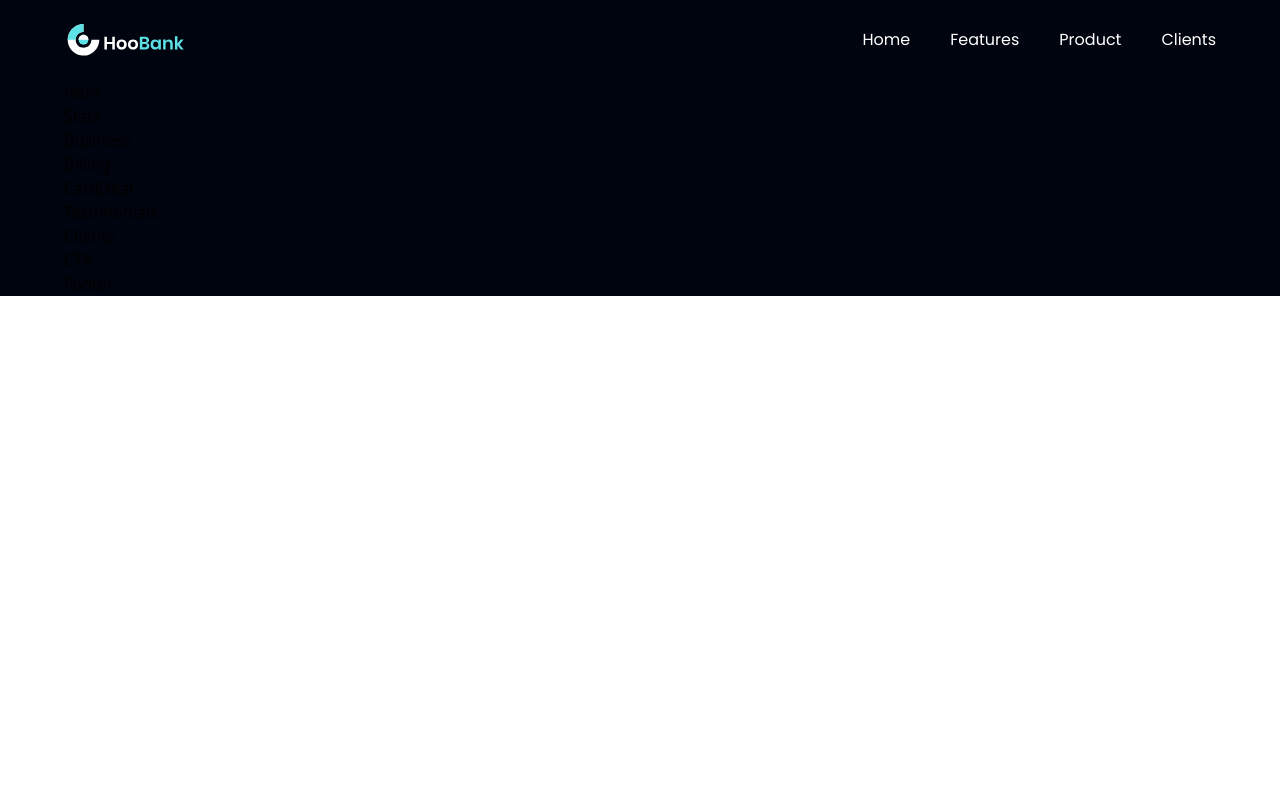
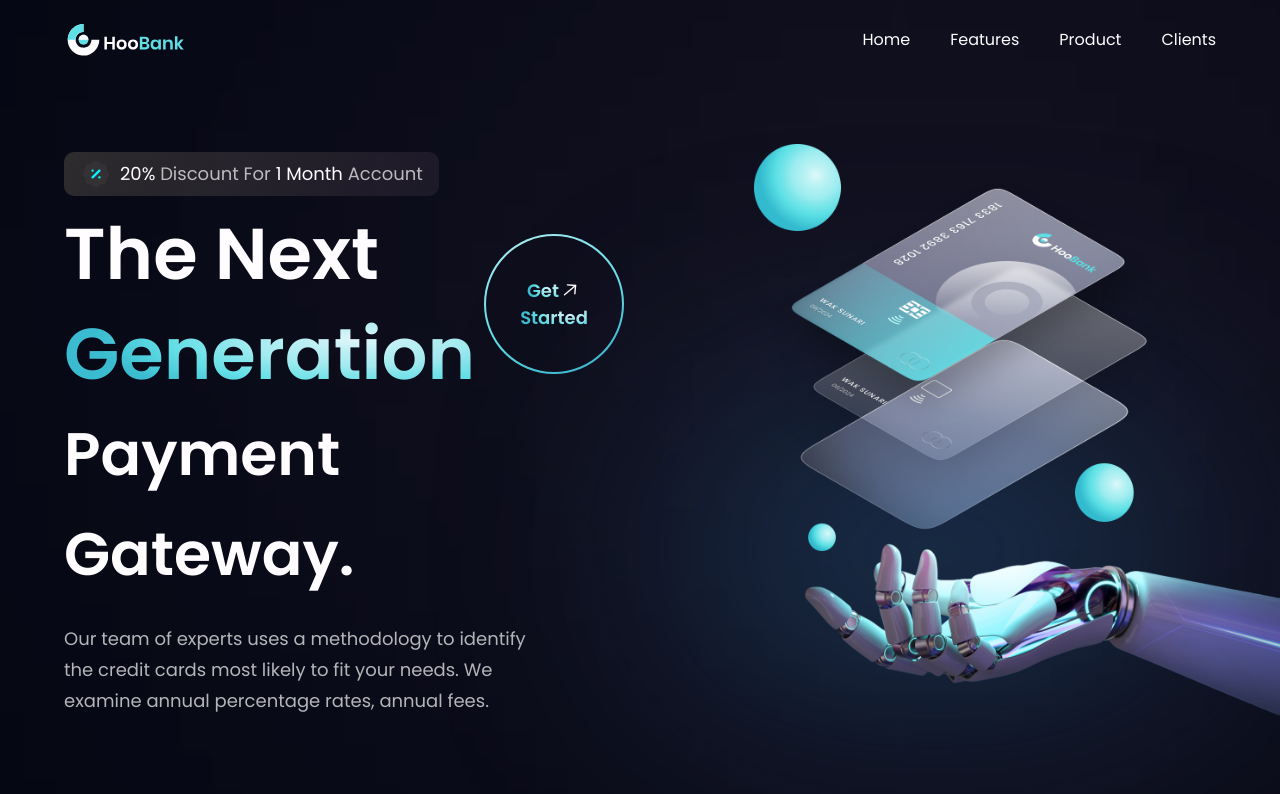
Before and after one commit to JaheimBrown/React-Bank-Website-TailwindCss, a React (Vite) app: page / in a window 1280 px wide. Shown: the top 794 px of the page. Built offline with nearby package versions, Linux system fonts and the light colour scheme.

Commit message:
Hero Section styling

```diff
--- a/src/App.jsx
+++ b/src/App.jsx
@@ -25,7 +25,7 @@ const App = () => (
     </div>
 
     {/* HERO SECTION */}
-    <div className={`bg-primary ${styles.paddingX} ${styles.flexStart}`}>
+    <div className={`bg-primary  ${styles.flexStart}`}>
       <div className={`${styles.boxWidth}`}>
         <Hero />
       </div>
--- a/src/components/GetStarted.jsx
+++ b/src/components/GetStarted.jsx
@@ -1,7 +1,27 @@
-import React from "react";
+import styles from "../style";
+import { arrowUp } from "../assets";
 
-const GetStarted = () => {
-  return <div>GetStarted</div>;
-};
+const GetStarted = () => (
+  <div
+    className={`${styles.flexCenter} w-[140px] h-[140px] rounded-full bg-blue-gradient p-[2px] cursor-pointer`}
+  >
+    <div
+      className={`${styles.flexCenter} flex-col bg-primary h-[100%] w-[100%] rounded-full`}
+    >
+      <div
+        className={`${styles.flexCenter} font-poppins text-[18px] font-semibold`}
+      >
+        <span className="text-gradient">Get</span>
+        <img src={arrowUp} alt="arrow h-[23px] w-[23px] object-contain" />
+      </div>
+
+      <div
+        className={`${styles.center} font-poppins text-[18px] font-semibold`}
+      >
+        <span className="text-gradient">Started</span>
+      </div>
+    </div>
+  </div>
+);
 
 export default GetStarted;
--- a/src/components/Hero.jsx
+++ b/src/components/Hero.jsx
@@ -1,7 +1,59 @@
-import React from "react";
+import styles from "../style";
+import { discount, robot } from "../assets";
+import GetStarted from "./GetStarted";
 
-const Hero = () => {
-  return <div>Hero</div>;
-};
+const Hero = () => (
+  <section id="home" className={`flex md:flex-row flex-col ${styles.paddingY}`}>
+    {/* Left Section */}
+    <div
+      className={`flex-1 ${styles.flexStart} flex-col xl:px-0 sm:px-16 px-6`}
+    >
+      <div className="flex flex-row items-center py-[6px] px-4 bg-discount-gradient rounded-[10px] mb-2">
+        <img src={discount} alt="discount" className="w-[32px] h-[32px]" />
+        <p className={`${styles.paragraph} ml-2`}>
+          <span className="text-white">20%</span> Discount For{" "}
+          <span className="text-white">1 Month</span> Account
+        </p>
+      </div>
+
+      <div className="flex flex-row justify-between items-center w-full">
+        <h1 className=" flex-1 font-poppins font-semibold ss:text-[72px] text-white text-[52px] ss:leading-[100px] leading-[75px] ">
+          The Next <br className="sm:block hidden" />{" "}
+          <span className="text-gradient">Generation</span>
+        </h1>
+
+        <div className="ss:flex hidden md:mr-4 mr-0">
+          <GetStarted />
+        </div>
+      </div>
+      <h1 className=" font-poppins font-semibold ss:text-[60px] text-white text-[52px] ss:leading-[100px] leading-[75px] ">
+        Payment Gateway.
+      </h1>
+      <p className={`${styles.paragraph} max-w-[470px] mt-5`}>
+        Our team of experts uses a methodology to identify the credit cards most
+        likely to fit your needs. We examine annual percentage rates, annual
+        fees.
+      </p>
+    </div>
+
+    {/* Rigth Section */}
+    <div className="flex-1 relative sm:mt-0 mt-[40px]">
+      <img
+        src={robot}
+        alt="billing"
+        className="h-[100%] w-[100%] relative z-[5]"
+      />
+
+      {/* Gradient */}
+      <div className="absolute top-0 pink__gradient h-[40%] w-[80%] z-[0]" />
+      <div className="absolute bottom-20 white__gradient h-[60%] w-[80%] z-[3]" />
+      <div className="absolute bottom-20 blue__gradient h-[50%] w-[80%] z-[4]" />
+    </div>
+
+    <div className={`ss:hidden ${styles.flexStart} mt-[20px]`}>
+      <GetStarted />
+    </div>
+  </section>
+);
 
 export default Hero;
```
Also changed, not shown: jsconfig.json (added, +14 -0 lines).
